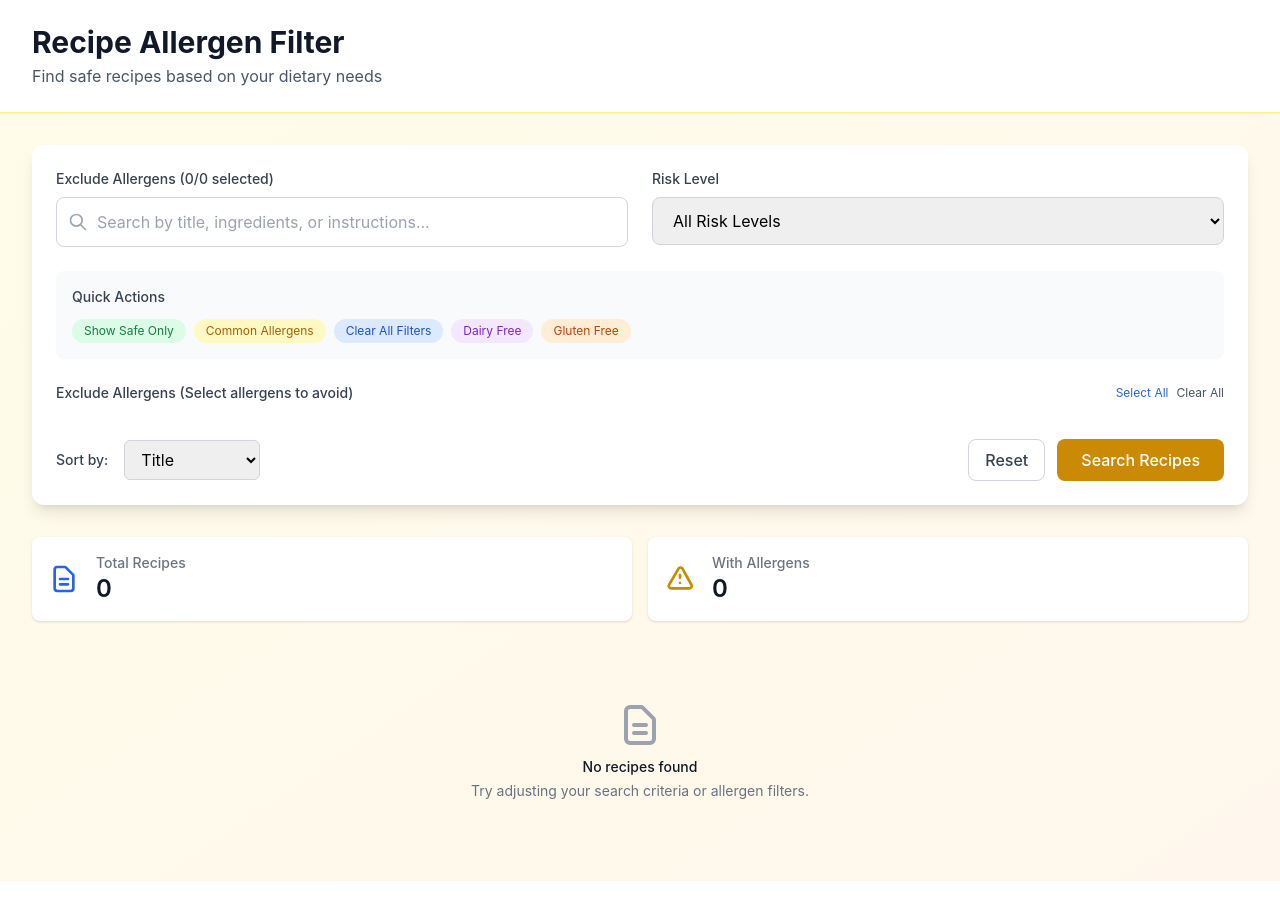
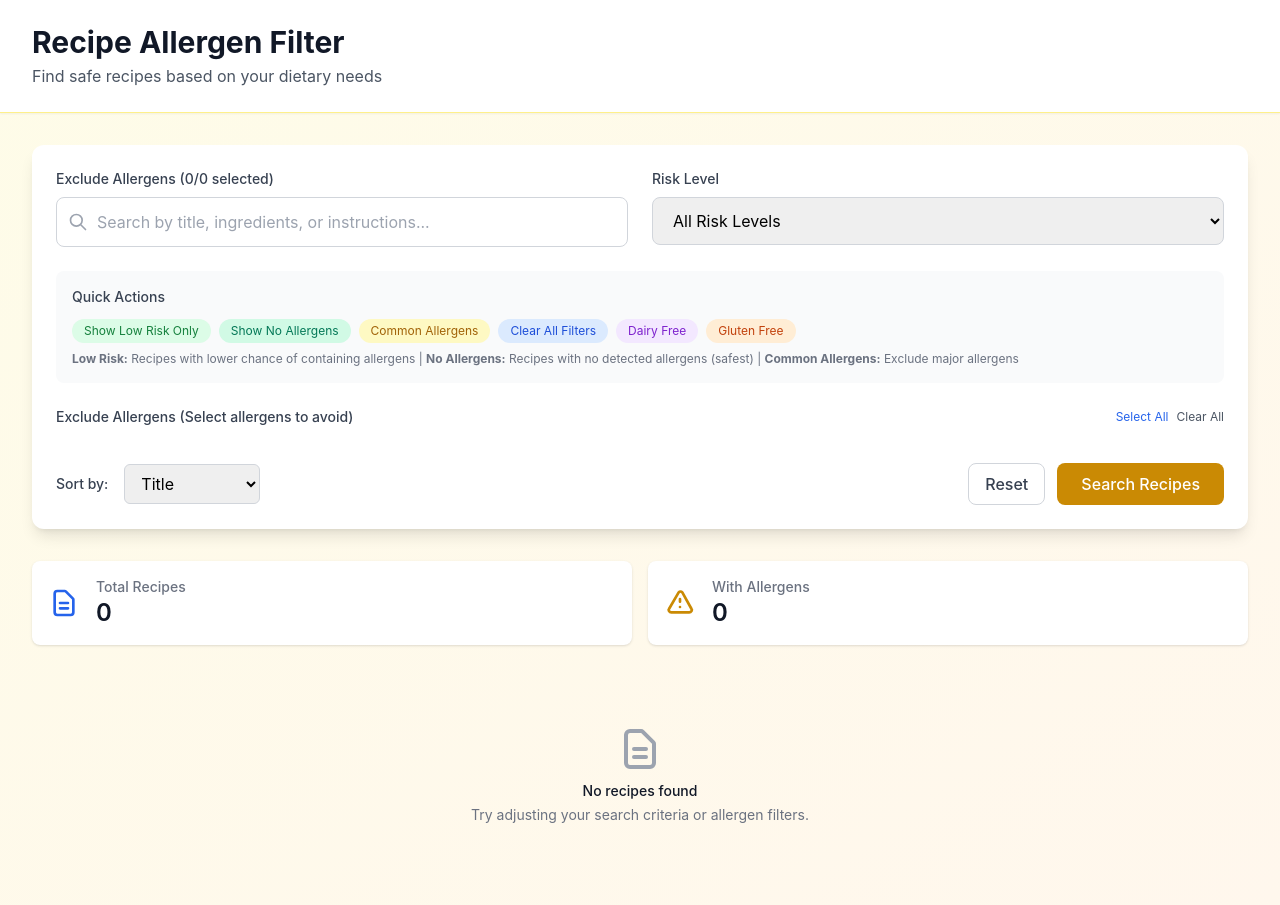
Before and after one commit to Anh0411/allergen-filtering, a Django app: page / in a window 1280 px wide. Before the commit the page ends 881 px from the top, so only its background shows below. Run offline with Django 5.2, Linux system fonts and the light colour scheme; data that the repository does not hold is empty; parts of the project's set-up code (start-up, migrations or seed data) failed here and were passed over; some libraries are stand-ins or nearby versions.

Commit message:
feat: update UI

```diff
--- a/recipes/templates/components/search_form.html
+++ b/recipes/templates/components/search_form.html
@@ -53,7 +53,7 @@
                 </label>
                 <select name="risk_level" id="risk_level" class="w-full px-4 py-3 rounded-lg border border-gray-300 focus:ring-2 focus:ring-yellow-500 focus:border-yellow-500">
                     <option value="">All Risk Levels</option>
-                    <option value="low" {% if risk_level == 'low' %}selected{% endif %}>Low Risk (Safe)</option>
+                    <option value="low" {% if risk_level == 'low' %}selected{% endif %}>Low Risk</option>
                     <option value="medium" {% if risk_level == 'medium' %}selected{% endif %}>Medium Risk</option>
                     <option value="high" {% if risk_level == 'high' %}selected{% endif %}>High Risk</option>
                     <option value="critical" {% if risk_level == 'critical' %}selected{% endif %}>Critical Risk</option>
@@ -65,22 +65,42 @@
         <div class="bg-gray-50 rounded-lg p-4">
             <h3 class="text-sm font-medium text-gray-700 mb-3">Quick Actions</h3>
             <div class="flex flex-wrap gap-2">
-                <button type="button" class="quick-action-btn px-3 py-1 text-xs bg-green-100 text-green-700 rounded-full hover:bg-green-200 transition" data-action="safe">
-                    Show Safe Only
+                <button type="button" class="quick-action-btn px-3 py-1 text-xs bg-green-100 text-green-700 rounded-full hover:bg-green-200 transition" data-action="low-risk"
+                        title="Filter to show only recipes with low risk level (lower chance of containing allergens)"
+                        aria-label="Show only low risk recipes">
+                    Show Low Risk Only
                 </button>
-                <button type="button" class="quick-action-btn px-3 py-1 text-xs bg-yellow-100 text-yellow-700 rounded-full hover:bg-yellow-200 transition" data-action="common">
+                <button type="button" class="quick-action-btn px-3 py-1 text-xs bg-emerald-100 text-emerald-700 rounded-full hover:bg-emerald-200 transition" data-action="no-allergens"
+                        title="Filter to show only recipes with no detected allergens (safest option)"
+                        aria-label="Show only recipes with no detected allergens">
+                    Show No Allergens
+                </button>
+                <button type="button" class="quick-action-btn px-3 py-1 text-xs bg-yellow-100 text-yellow-700 rounded-full hover:bg-yellow-200 transition" data-action="common"
+                        title="Select common allergens to exclude from search results"
+                        aria-label="Select common allergens to exclude">
                     Common Allergens
                 </button>
-                <button type="button" class="quick-action-btn px-3 py-1 text-xs bg-blue-100 text-blue-700 rounded-full hover:bg-blue-200 transition" data-action="clear">
+                <button type="button" class="quick-action-btn px-3 py-1 text-xs bg-blue-100 text-blue-700 rounded-full hover:bg-blue-200 transition" data-action="clear"
+                        title="Clear all current filters and search criteria"
+                        aria-label="Clear all filters">
                     Clear All Filters
                 </button>
-                <button type="button" class="quick-action-btn px-3 py-1 text-xs bg-purple-100 text-purple-700 rounded-full hover:bg-purple-200 transition" data-action="dairy-free">
+                <button type="button" class="quick-action-btn px-3 py-1 text-xs bg-purple-100 text-purple-700 rounded-full hover:bg-purple-200 transition" data-action="dairy-free"
+                        title="Filter to exclude dairy/milk allergens"
+                        aria-label="Exclude dairy allergens">
                     Dairy Free
                 </button>
-                <button type="button" class="quick-action-btn px-3 py-1 text-xs bg-orange-100 text-orange-700 rounded-full hover:bg-orange-200 transition" data-action="gluten-free">
+                <button type="button" class="quick-action-btn px-3 py-1 text-xs bg-orange-100 text-orange-700 rounded-full hover:bg-orange-200 transition" data-action="gluten-free"
+                        title="Filter to exclude wheat/gluten allergens"
+                        aria-label="Exclude gluten allergens">
                     Gluten Free
                 </button>
             </div>
+            <p class="text-xs text-gray-500 mt-2">
+                <strong>Low Risk:</strong> Recipes with lower chance of containing allergens |
+                <strong>No Allergens:</strong> Recipes with no detected allergens (safest) |
+                <strong>Common Allergens:</strong> Exclude major allergens
+            </p>
         </div>
 
         <!-- Allergen Filters -->
@@ -140,6 +160,8 @@
 .quick-action-btn.active {
     background-color: #f59e0b;
     color: white;
+    transform: scale(1.05);
+    box-shadow: 0 4px 6px -1px rgba(0, 0, 0, 0.1);
 }
 </style>
 
@@ -204,10 +226,17 @@ document.addEventListener('DOMContentLoaded', function() {
             this.classList.add('active');
 
             switch(action) {
-                case 'safe':
-                    // Show only safe recipes
+                case 'low-risk':
+                    // Show only low risk recipes
                     document.getElementById('risk_level').value = 'low';
                     clearAllAllergens();
+                    break;
+                case 'no-allergens':
+                    // Show recipes with no detected allergens
+                    document.getElementById('risk_level').value = '';
+                    clearAllAllergens();
+                    // Add a hidden field to indicate no allergens filter
+                    addHiddenField('no_allergens', 'true');
                     break;
                 case 'common':
                     // Select common allergens
@@ -252,6 +281,13 @@ document.addEventListener('DOMContentLoaded', function() {
         searchForm.reset();
         clearAllAllergens();
         quickActionBtns.forEach(btn => btn.classList.remove('active'));
+        // Remove any hidden fields added by quick actions
+        const hiddenFields = searchForm.querySelectorAll('input[type="hidden"]');
+        hiddenFields.forEach(field => {
+            if (field.name !== 'csrfmiddlewaretoken') {
+                field.remove();
+            }
+        });
     }
 
     function selectAllergen(allergenName) {
@@ -259,6 +295,21 @@ document.addEventListener('DOMContentLoaded', function() {
         if (checkbox) {
             checkbox.checked = true;
         }
+    }
+
+    function addHiddenField(name, value) {
+        // Remove existing hidden field if it exists
+        const existingField = document.querySelector(`input[name="${name}"]`);
+        if (existingField) {
+            existingField.remove();
+        }
+
+        // Create new hidden field
+        const hiddenField = document.createElement('input');
+        hiddenField.type = 'hidden';
+        hiddenField.name = name;
+        hiddenField.value = value;
+        searchForm.appendChild(hiddenField);
     }
 
     function selectCommonAllergens() {
@@ -285,6 +336,13 @@ document.addEventListener('DOMContentLoaded', function() {
         searchForm.reset();
         clearAllAllergens();
         quickActionBtns.forEach(btn => btn.classList.remove('active'));
+        // Remove any hidden fields added by quick actions
+        const hiddenFields = searchForm.querySelectorAll('input[type="hidden"]');
+        hiddenFields.forEach(field => {
+            if (field.name !== 'csrfmiddlewaretoken') {
+                field.remove();
+            }
+        });
         updateAllergenCount();
     });
 
--- a/recipes/templates/components/shared/safety_indicator.html
+++ b/recipes/templates/components/shared/safety_indicator.html
@@ -12,7 +12,7 @@ Parameters:
     <svg class="w-4 h-4 mr-2 flex-shrink-0" fill="none" stroke="currentColor" viewBox="0 0 24 24">
         <path stroke-linecap="round" stroke-linejoin="round" stroke-width="2" d="M9 12l2 2 4-4m6 2a9 9 0 11-18 0 9 9 0 0118 0z"></path>
     </svg>
-    <span class="font-medium">Safe to consume</span>
+    <span class="font-medium">Lower risk - review ingredients</span>
 </div>
 {% elif risk_level == 'medium' %}
 <div class="flex items-center text-xs text-yellow-700 bg-yellow-50 rounded-lg p-2 border border-yellow-200">
--- a/recipes/views.py
+++ b/recipes/views.py
@@ -25,6 +25,7 @@ def recipe_search(request):
     selected_allergens = request.GET.getlist('allergens')
     search_query = request.GET.get('search', '').strip()
     risk_level = request.GET.get('risk_level', '')
+    no_allergens = request.GET.get('no_allergens', '')
     sort_by = request.GET.get('sort', 'title')
 
     # Check for success message from annotation
@@ -53,6 +54,14 @@ def recipe_search(request):
     # Apply risk level filtering
     if risk_level:
         recipes = recipes.filter(analysis_result__risk_level=risk_level)
+
+    # Apply no allergens filtering
+    if no_allergens:
+        # Filter for recipes with no detected allergens
+        recipes = recipes.filter(
+            Q(analysis_result__detected_allergens={}) |
+            Q(analysis_result__detected_allergens__isnull=True)
+        )
 
     # Calculate statistics before any sorting that might convert to list
     total_recipes = recipes.count()
@@ -105,6 +114,7 @@ def recipe_search(request):
         'page_obj': page_obj,
         'search_query': search_query,
         'risk_level': risk_level,
+        'no_allergens': no_allergens,
         'sort_by': sort_by,
         'total_recipes': total_recipes,
         'recipes_with_allergens': recipes_with_allergens,
@@ -127,6 +137,43 @@ def recipe_detail(request, pk):
     allergen_analysis = None
     if hasattr(recipe, 'analysis_result'):
         allergen_analysis = recipe.analysis_result
+
+    # Build back to search URL with preserved parameters
+    from urllib.parse import urlparse, parse_qs
+
+    # Get referrer information to preserve pagination context
+    back_to_search_url = '/'  # Default fallback (root level recipe search)
+    referrer = request.META.get('HTTP_REFERER', '')
+
+    if referrer:
+        try:
+            # Extract query parameters from referrer
+            parsed_url = urlparse(referrer)
+            query_params = parse_qs(parsed_url.query)
+
+            # Check if this looks like a recipe search page (has search parameters or is root)
+            is_recipe_search = (
+                parsed_url.path == '/' or  # Root path
+                'search_query' in query_params or  # Has search query
+                'risk_level' in query_params or  # Has risk level filter
+                'sort_by' in query_params  # Has sorting
+            )
+
+            if is_recipe_search and query_params:
+                param_strings = []
+                for key, values in query_params.items():
+                    # Preserve ALL parameters including page number
+                    for value in values:
+                        param_strings.append(f"{key}={value}")
+
+                if param_strings:
+                    back_to_search_url = f"/?{'&'.join(param_strings)}"
+        except Exception:
+            # If there's any error parsing the referrer, fall back to default
+            back_to_search_url = '/'
+
+    # If no referrer or not from recipe search, use default
+    # This handles direct links, bookmarks, etc.
 
     # Get detected allergens with details
     detected_allergens = []
@@ -192,6 +239,7 @@ def recipe_detail(request, pk):
         'detected_allergens': detected_allergens,
         'can_annotate': can_annotate,
         'existing_annotation': existing_annotation,
+        'back_to_search_url': back_to_search_url,
     }
     return render(request, 'recipes/recipe_detail.html', context)
 
```
Also changed, not shown: allergen_filtering/allergen_dictionary.py (+2 -34 lines), recipes/templates/components/shared/risk_badge.html (+8 -2 lines), recipes/templates/recipes/recipe_detail.html (+13 -7 lines).
